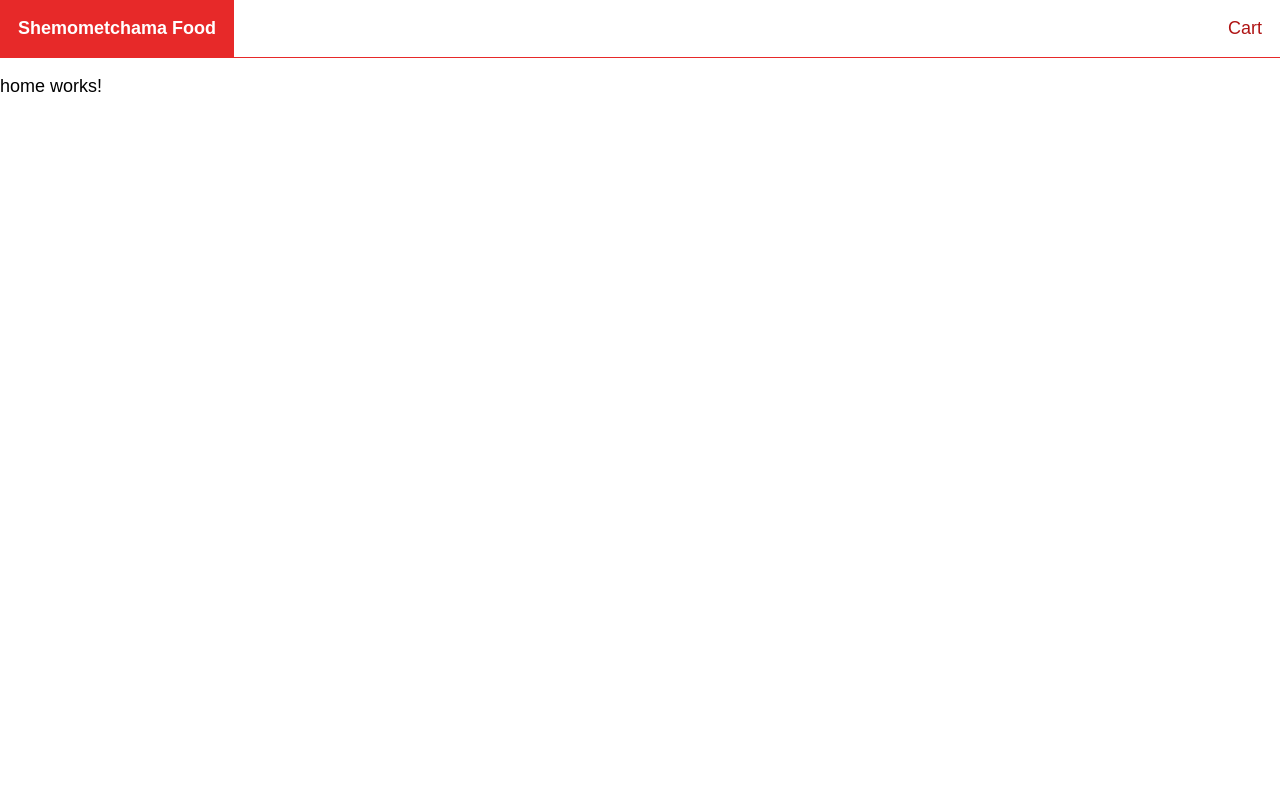
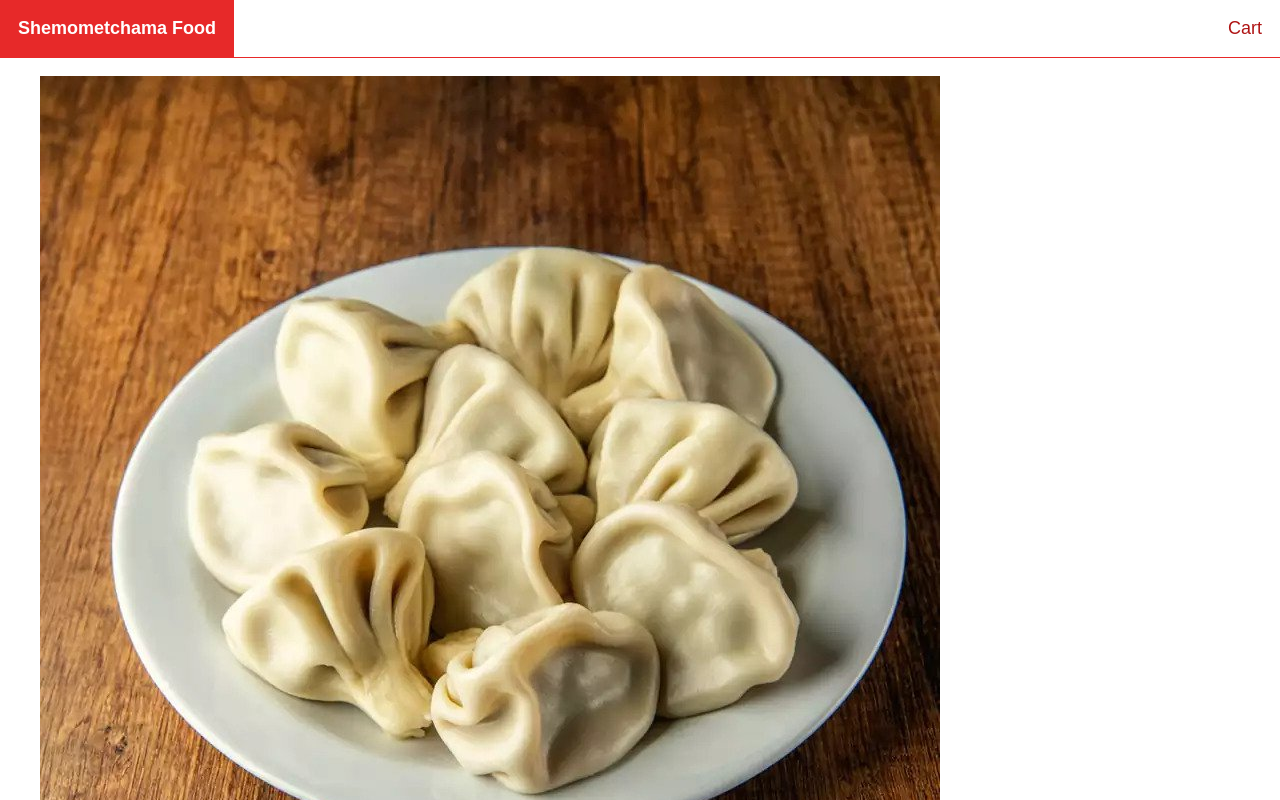
Before and after one commit to marishka1997/food-order-app, an Angular app in the folder shemometchama-food-order-website-app/: page / in a window 1280 px wide. Shown: the top 800 px of the page. Built offline with nearby package versions, Linux system fonts and the light colour scheme.

Commit message:
using structural directives

```diff
--- a/shemometchama-food-order-website-app/src/app/home/home.component.html
+++ b/shemometchama-food-order-website-app/src/app/home/home.component.html
@@ -1 +1,5 @@
-<p>home works!</p>
+<ul>
+  <li *ngFor="let food of foods">
+    <img src="{{food}}" alt="food-images">
+  </li>
+</ul>
--- a/shemometchama-food-order-website-app/src/app/home/home.component.ts
+++ b/shemometchama-food-order-website-app/src/app/home/home.component.ts
@@ -7,9 +7,10 @@
   styleUrls: ['./home.component.css']
 })
 export class HomeComponent implements OnInit {
-
+foods: string[] = [];
   constructor(private foodservice: FoodService) { }
   ngOnInit(): void {
+    this.foods = this.foodservice.getAll();
   }
 
 }
--- a/shemometchama-food-order-website-app/src/app/services/food/food.service.ts
+++ b/shemometchama-food-order-website-app/src/app/services/food/food.service.ts
@@ -9,9 +9,9 @@
 
   getAll(): string[] {
 return [
-  `assets/sauce/baje.webpg`,
-  `assets/sauce/satsebeli.webpg`,
-  `assets/sauce/tkemali.webpg`
+  `assets/khinkali/kalakuri-khinkali.jpg`,
+  `assets/khinkali/kalakuri-khinkali.jpg`,
+  `assets/khinkali/kalakuri-khinkali.jpg`
 ]
   }
 }
```
Also changed, not shown: shemometchama-food-order-website-app/src/assets/khinkali/kalakuri-khinkali.jpg (added).
